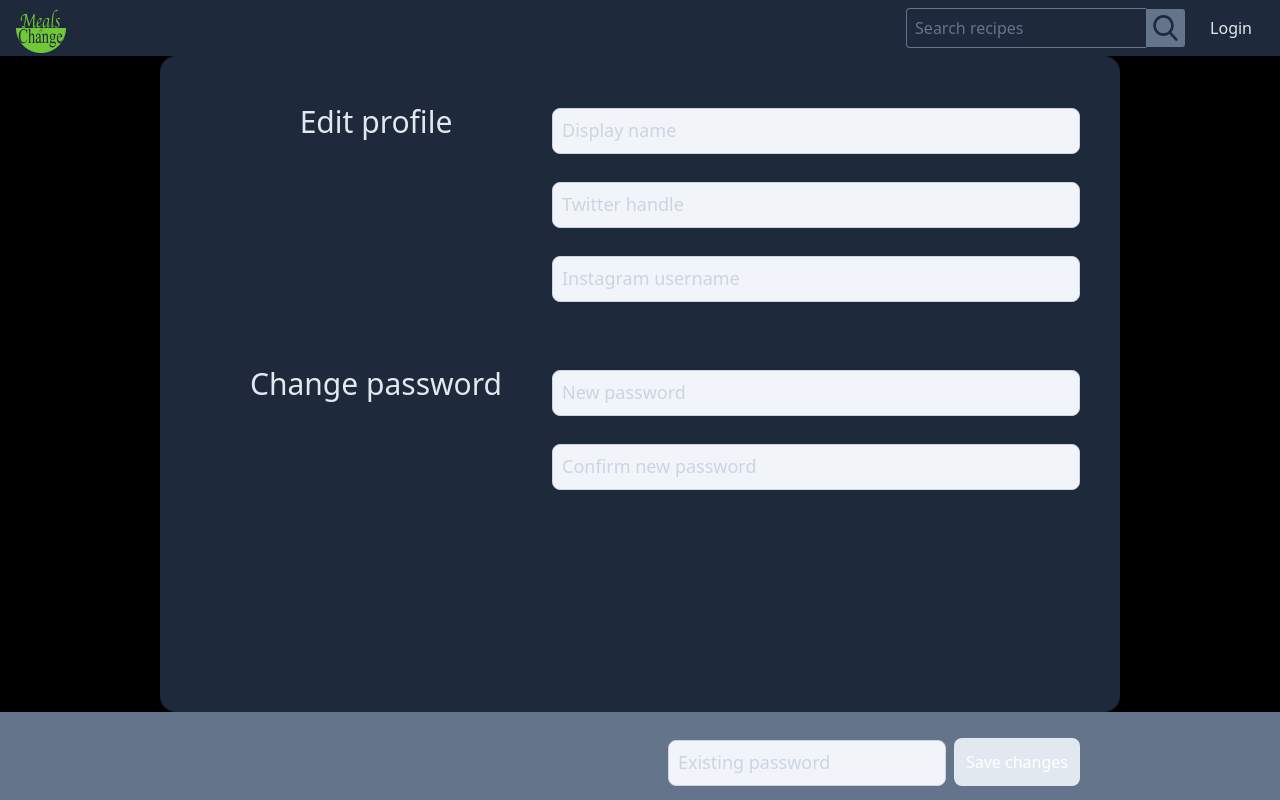
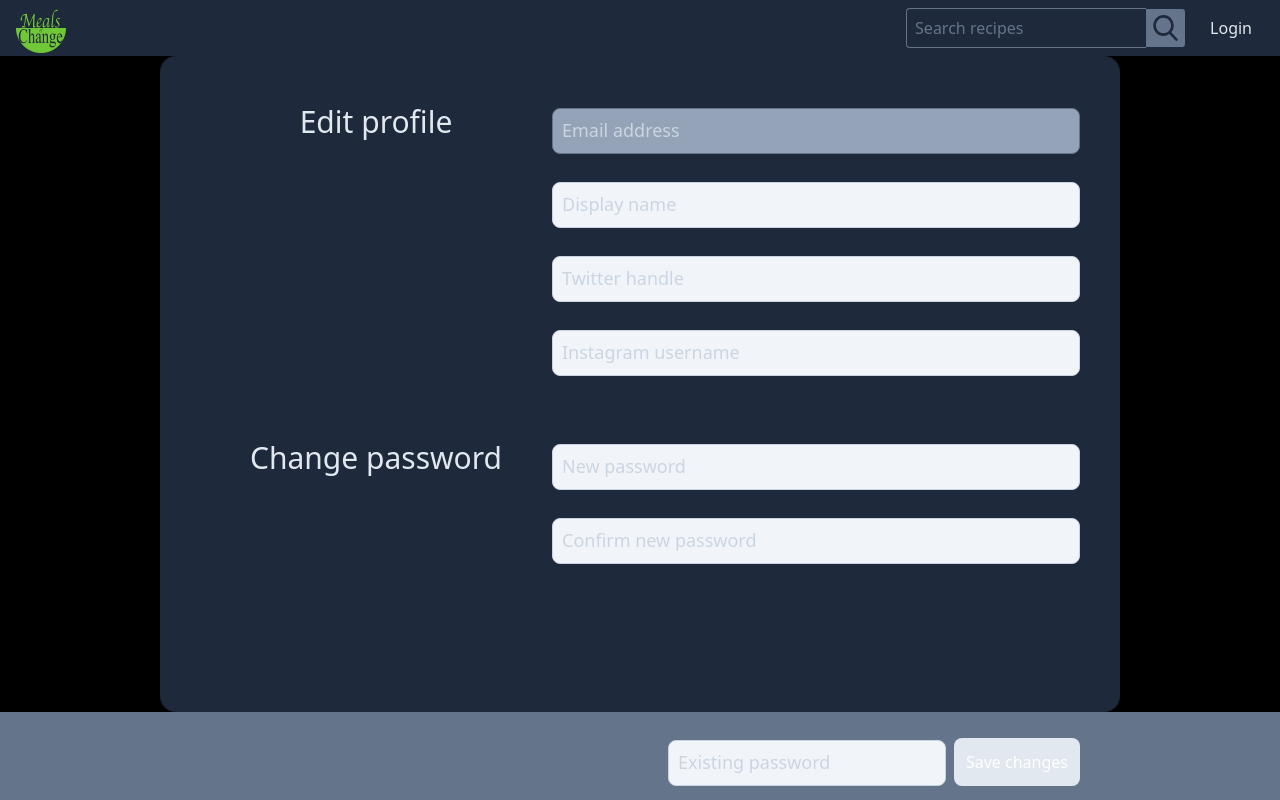
Before and after one commit to jro31/meals-of-change-front-end, a Next.js app: page /account in a window 1280 px wide. Built offline with nearby package versions, Linux system fonts and the light colour scheme; no server answers.

Commit message:
Add disabled email input

```diff
--- a/components/pages/account/Profile.js
+++ b/components/pages/account/Profile.js
@@ -12,6 +12,7 @@ import PasswordInputs from './form/PasswordInputs';
 import TwitterHandleInput from './form/TwitterHandleInput';
 import InstagramUsernameInput from './form/InstagramUsernameInput';
 import TextFreeLogo from '../../ui/TextFreeLogo';
+import EmailInput from './form/EmailInput';
 
 const Profile = () => {
   const dispatch = useDispatch();
@@ -180,6 +181,7 @@ const Profile = () => {
               <Heading className='sm:mt-6'>Edit profile</Heading>
             </div>
             <div className='basis-3/5'>
+              <EmailInput value={user.email} />
               <DisplayNameInput masterInputChangeHandler={masterInputChangeHandler} />
               <TwitterHandleInput
                 parsedInput={parsedSocialMediaInput}
--- /dev/null
+++ b/components/pages/account/form/EmailInput.js
@@ -0,0 +1,7 @@
+import Input from '../../../ui/form/Input';
+
+const EmailInput = props => {
+  return <Input id='email' value={props.value} label='Email address' disabled={true} />;
+};
+
+export default EmailInput;
--- a/components/ui/form/Input.js
+++ b/components/ui/form/Input.js
@@ -16,9 +16,10 @@ const Input = props => {
           onBlur={props.onBlur || null}
           onKeyDown={props.onKeyDown || null}
           onKeyUp={props.onKeyUp || null}
-          className='peer text-slate-400 border border-slate-300 bg-slate-100 p-1.5 sm:p-2 text-lg rounded-lg focus:outline-none placeholder-transparent focus:ring-0 focus:border-slate-400 focus:bg-slate-200 w-full'
+          className='peer text-slate-400 border border-slate-300 bg-slate-100 p-1.5 sm:p-2 text-lg rounded-lg focus:outline-none placeholder-transparent focus:ring-0 focus:border-slate-400 focus:bg-slate-200 w-full disabled:bg-slate-400 disabled:text-slate-500 disabled:border-slate-500'
           placeholder={props.label || null}
           min={props.min || null}
+          disabled={props.disabled || false}
         />
         {props.id && props.label && (!props.showError || !props.errorMessage) && (
           <label
```
